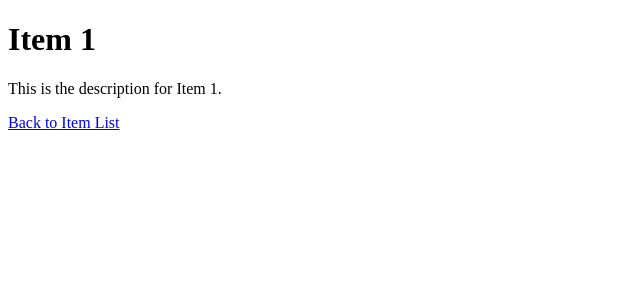
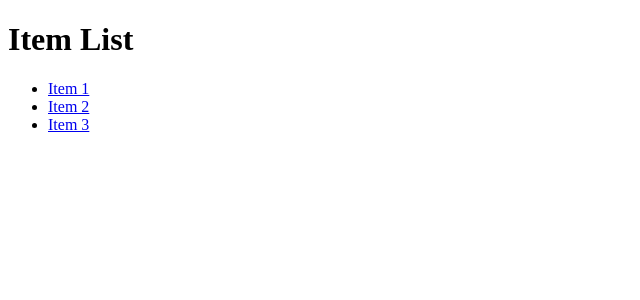
Before and after one commit to acciojob/router-list-bipinyadav12, a React app: page /items/1 in a window 1280 px wide. Shown: the top 300 px of the page, without its empty margins (0-640 px from the left). Built offline with nearby package versions, Linux system fonts and the light colour scheme.

Commit message:
Update App.js

```diff
--- a/src/components/App.js
+++ b/src/components/App.js
@@ -2,7 +2,7 @@
 import React from "react";
 import {
   BrowserRouter as Router,
-  Routes,
+  Switch,
   Route,
   Link,
   useParams
@@ -53,10 +53,10 @@ function ItemDetail() {
 function App() {
   return (
     <Router>
-      <Routes>
-        <Route path="/" element={<ItemList />} />
-        <Route path="/items/:id" element={<ItemDetail />} />
-      </Routes>
+      <Switch>
+        <Route path="/" component ={ItemList} />
+        <Route path="/items/:id" component ={ItemDetail} />
+      </Switch>
     </Router>
   );
 }
```
